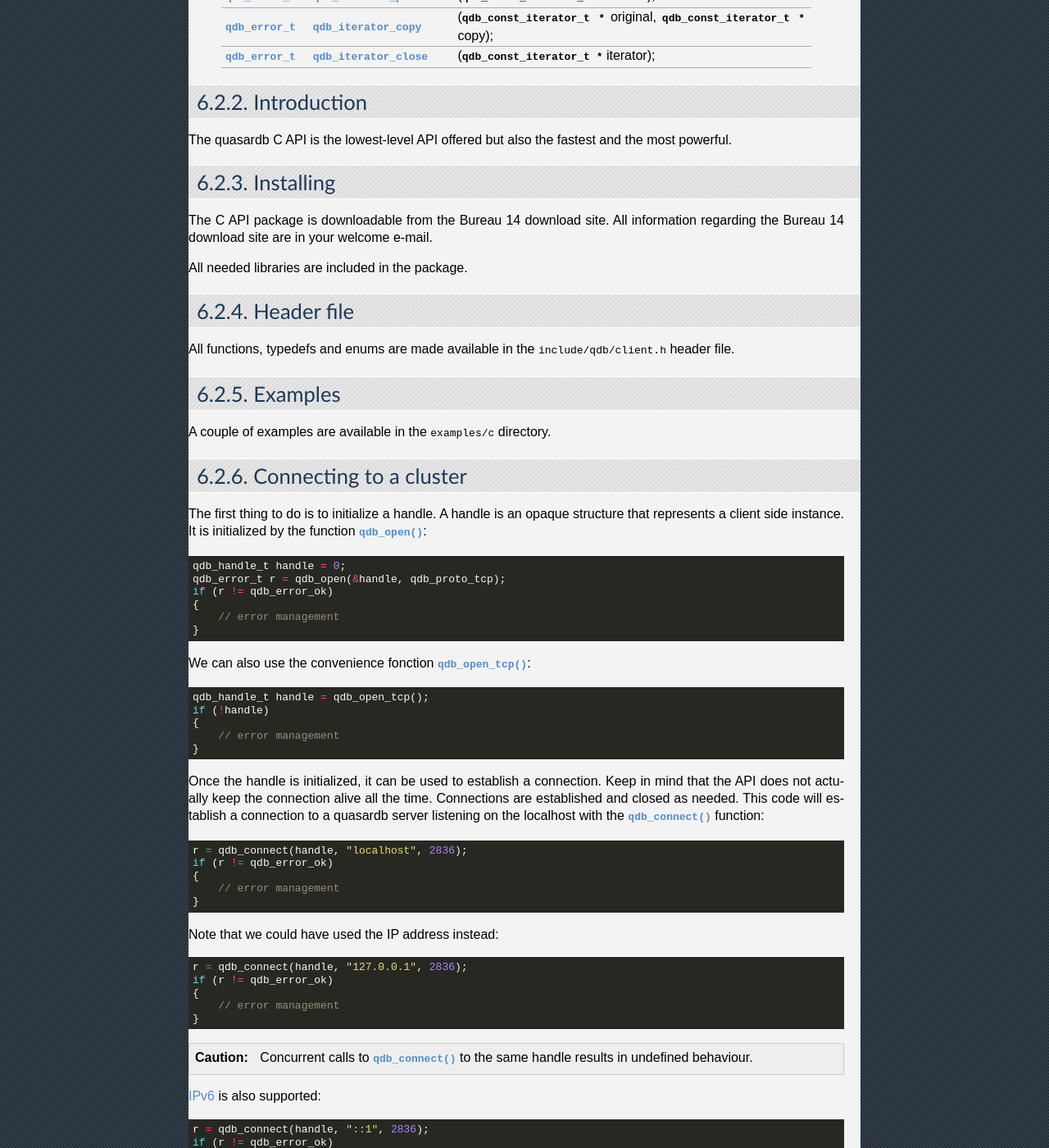
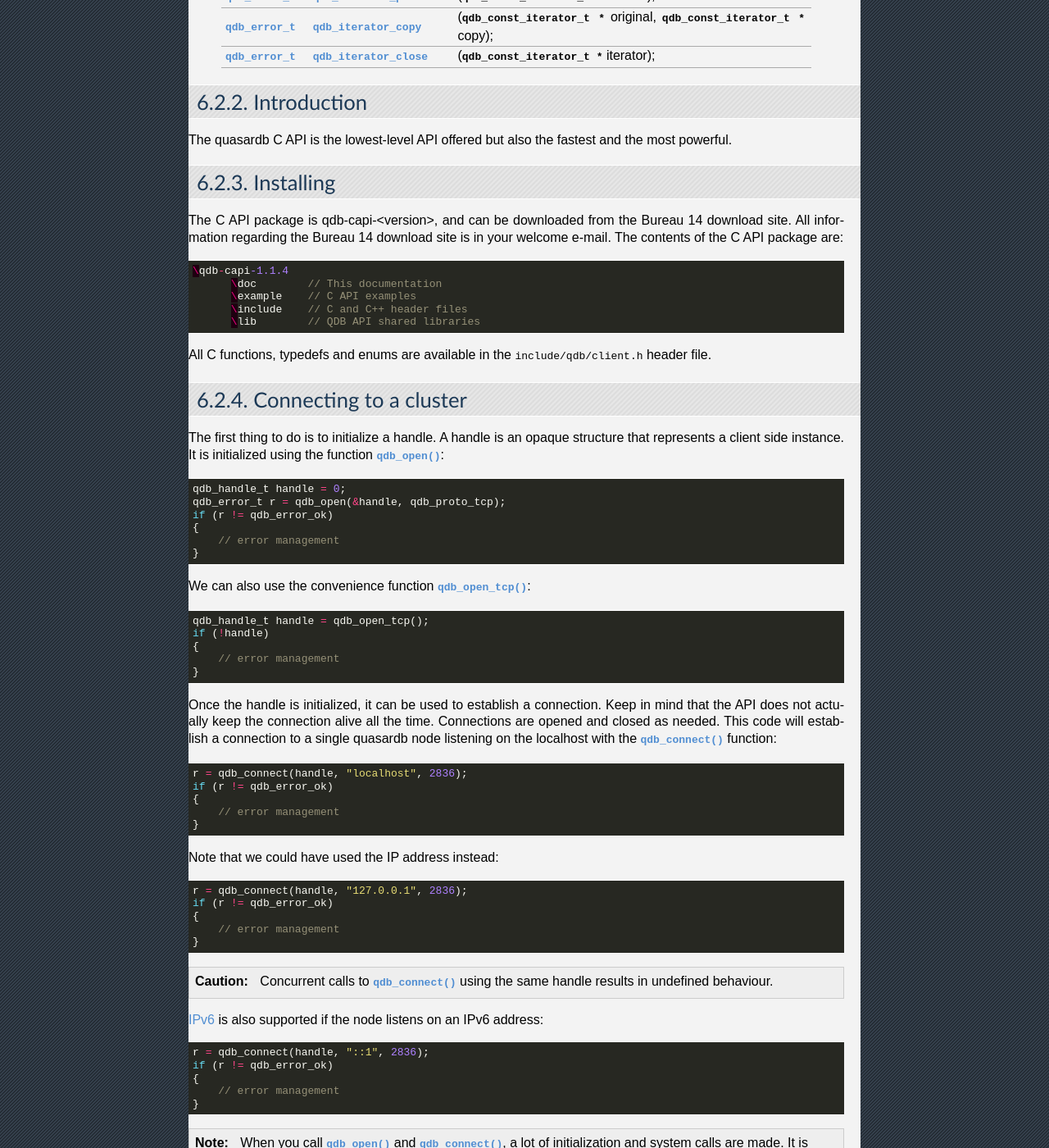
Before and after one commit to iltommi/qdb-documentation, a Sphinx documentation site: the page built from source/api/c.rst, in a window 1280 px wide and 1400 px high, scrolled down 1929 px. Shown: the whole window at 82% size. Built offline with Sphinx 7.4.7, drawn with Linux system fonts in a browser that asks for light colours; pages that are not in the unit, such as notebooks, are missing from menus; some of the changed text lies outside the part shown.

```diff
--- a/source/api/c.rst
+++ b/source/api/c.rst
@@ -70,26 +70,23 @@ The quasardb C API is the lowest-level API offered but also the fastest and the
 Installing
 --------------
 
-The C API package is downloadable from the Bureau 14 download site. All information regarding the Bureau 14 download site are in your welcome e-mail.
+The C API package is qdb-capi-<version>, and can be downloaded from the Bureau 14 download site. All information regarding the Bureau 14 download site is in your welcome e-mail. The contents of the C API package are::
 
-All needed libraries are included in the package.
+    \qdb-capi-1.1.4
+          \doc        // This documentation
+          \example    // C API examples
+          \include    // C and C++ header files
+          \lib        // QDB API shared libraries
 
-Header file
---------------
 
-All functions, typedefs and enums are made available in the ``include/qdb/client.h`` header file.
+All C functions, typedefs and enums are available in the ``include/qdb/client.h`` header file.
 
-Examples
---------------
-
-A couple of examples are available in the ``examples/c`` directory.
 
 Connecting to a cluster
 --------------------------
 
-The first thing to do is to initialize a handle.
-A handle is an opaque structure that represents a client side instance.
-It is initialized by the function :c:func:`qdb_open`: ::
+The first thing to do is to initialize a handle. A handle is an opaque structure that represents a client side instance.
+It is initialized using the function :c:func:`qdb_open`: ::
 
     qdb_handle_t handle = 0;
     qdb_error_t r = qdb_open(&handle, qdb_proto_tcp);
@@ -98,7 +95,7 @@ It is initialized by the function :c:func:`qdb_open`: ::
         // error management
     }
 
-We can also use the convenience fonction :c:func:`qdb_open_tcp`: ::
+We can also use the convenience function :c:func:`qdb_open_tcp`: ::
 
     qdb_handle_t handle = qdb_open_tcp();
     if (!handle)
@@ -106,7 +103,7 @@ We can also use the convenience fonction :c:func:`qdb_open_tcp`: ::
         // error management
     }
 
-Once the handle is initialized, it can be used to establish a connection. Keep in mind that the API does not actually keep the connection alive all the time. Connections are established and closed as needed. This code will establish a connection to a quasardb server listening on the localhost with the :c:func:`qdb_connect` function: ::
+Once the handle is initialized, it can be used to establish a connection. Keep in mind that the API does not actually keep the connection alive all the time. Connections are opened and closed as needed. This code will establish a connection to a single quasardb node listening on the localhost with the :c:func:`qdb_connect` function: ::
 
     r = qdb_connect(handle, "localhost", 2836);
     if (r != qdb_error_ok)
@@ -123,9 +120,9 @@ Note that we could have used the IP address instead: ::
     }
 
 .. caution::
-    Concurrent calls to :c:func:`qdb_connect` to the same handle results in undefined behaviour.
+    Concurrent calls to :c:func:`qdb_connect` using the same handle results in undefined behaviour.
 
-`IPv6 <http://en.wikipedia.org/wiki/IPv6>`_ is also supported: ::
+`IPv6 <http://en.wikipedia.org/wiki/IPv6>`_ is also supported if the node listens on an IPv6 address: ::
 
     r = qdb_connect(handle, "::1", 2836);
     if (r != qdb_error_ok)
@@ -133,10 +130,8 @@ Note that we could have used the IP address instead: ::
         // error management
     }
 
-Of course for the above to work the server needs to listen on an IPv6 address.
-
 .. note::
-    When you call :c:func:`qdb_open` and :c:func:`qdb_connect` a lot of initialization and system calls are made. It is therefore advised to reduce the calls to these functions to the strict minimum, ideally keeping the same handle alive for the lifetime of the program.
+    When you call :c:func:`qdb_open` and :c:func:`qdb_connect`, a lot of initialization and system calls are made. It is therefore advised to reduce the calls to these functions to the strict minimum, ideally keeping the same handle alive for the lifetime of the program.
 
 Connecting to multiple nodes within the same cluster
 ------------------------------------------------------
@@ -168,8 +163,7 @@ If the same address/port pair is present multiple times within the array, only t
 Adding entries
 -----------------
 
-Each entry is identified by an unique :term:`alias`. You pass the alias as a null-terminated string.
-The alias may contain arbitrary characters but it's probably more convenient to use printable characters only.
+Each entry is identified by an unique :term:`alias`. You pass the alias as a null-terminated string. The alias may contain arbitrary characters but it's probably more convenient to use printable characters only.
 
 The :term:`content` is a buffer containing arbitrary data. You need to specify the size of the content buffer. There is no built-in limit on the content's size; you just need to ensure you have enough free memory to allocate it at least once on the client side and on the server side.
 
@@ -341,7 +335,7 @@ The qdb_prefix_get function automatically allocates all required memory. This me
 Batch operations
 -----------------
 
-Batch operations can greatly increase performance when it is necessary to run many small operations. Using properly the batch operations requires initializing, running and freeing and array of operations.
+Batch operations can greatly increase performance when it is necessary to run many small operations. Using batch operations requires initializing, running and freeing an array of operations.
 
 The :c:func:`qdb_init_operations` ensures that the operations are properly reset before setting any value::
 
@@ -383,7 +377,7 @@ Note that the order in which operations run is undefined. Error management with
 
 The error field of each operation is updated to reflect its status. If it is not qdb_e_ok, an error occured.
 
-Let's imagine in our case we have an error, here is a possible error lookup code::
+Let's imagine the previous example returned an error. Here is some simple code for error detection::
 
     if (success_count != 3)
     {
@@ -400,13 +394,13 @@ What you must do when an error occurs is entirely dependent on your application.
 
 In our case, there have been three operations, two gets and one update. In the case of the update, we only care if the operation has been successful or not. But what about the gets? The content is available in the result field::
 
-    const char * entry1_content = op[0].result;
-    size_t entry1_size = op[0].result_size;
+    const char * entry1_content = ops[0].result;
+    size_t entry1_size = ops[0].result_size;
 
-    const char * entry2_content = op[1].result;
-    size_t entry2_size = op[1].result_size;
+    const char * entry2_content = ops[1].result;
+    size_t entry2_size = ops[1].result_size;
 
-The memory is API allocated and the caller must release it with a call to :c:func:`qdb_free_operations`. The call releases all buffers at once::
+Once you are finished with a series of batch operations, you must release the memory that the API allocated using :c:func:`qdb_free_operations`. The call releases all buffers at once::
 
     r = qdb_free_operations(ops, 3);
     if (r != qdb_error_ok)
@@ -448,7 +442,7 @@ Actual iteration is done with :c:func:`qdb_iterator_next` and :c:func:`qdb_itera
 Logging
 ----------
 
-It can be useful, for debugging and information purposes, to obtain all logs. The C API provides access to the internal log system through a callback which is called each time the API has to log something.
+It can be useful for debugging and information purposes to obtain all logs. The C API provides access to the internal log system through a callback which is called each time the API has to log something.
 
 .. warning::
     Improper usage of the logging API can seriously affect the performance and the reliability of the quasardb API. Make sure your logging callback is as simple as possible.
@@ -459,12 +453,12 @@ Logging is asynchronous, however buffers are flushed when :c:func:`qdb_close` is
 
 The callback profile is the following::
 
-     void qdb_log_callback(const char * log_level,
-                           const unsigned long * date,  // [years, months, day, hours, minute, seconds] (valid only in the context of the callback)
-                           unsigned long pid,           // process id
-                           unsigned long tid,           // thread id
+     void qdb_log_callback(const char * log_level,       // qdb log level
+                           const unsigned long * date,   // [years, months, day, hours, minute, seconds] (valid only in the context of the callback)
+                           unsigned long pid,            // process id
+                           unsigned long tid,            // thread id
                            const char * message_buffer,  // message buffer (valid only in the context of the callback)
-                           size_t message_size);        // message buffer size
+                           size_t message_size);         // message buffer size
 
 
 The parameters passed to the callback are:
@@ -478,12 +472,12 @@ The parameters passed to the callback are:
 
 Here is a callback example::
 
-     void my_log_callback(const char * log_level,
-                          const unsigned long * date,  // [years, months, day, hours, minute, seconds] (valid only in the context of the callback)
-                          unsigned long pid,           // process id
-                          unsigned long tid,           // thread id
+     void my_log_callback(const char * log_level,       // qdb log level
+                          const unsigned long * date,   // [years, months, day, hours, minute, seconds] (valid only in the context of the callback)
+                          unsigned long pid,            // process id
+                          unsigned long tid,            // thread id
                           const char * message_buffer,  // message buffer (valid only in the context of the callback)
-                          size_t message_size)
+                          size_t message_size)          // message buffer size
     {
         // will print to the console the log message, e.g.
         // 12/31/2013-23:12:01 debug: here is the message
@@ -1057,7 +1051,7 @@ Reference
 
 .. c:function:: qdb_error_t qdb_iterator_next(qdb_const_iterator_t * iterator)
 
-    Updates the iterator to point to the next available entry in the cluster. Iteration is unordered. If no other entry is available, the function will return qdb_e_alias_not_found.
+    Updates the iterator to point to the next available entry in the cluster. Although each entry is returned only once, the order in which entries are returned is undefined. If there is no following entry or it is otherwise unavailable, the function will return qdb_e_alias_not_found.
 
     The iterator must be initialized (see :c:func:`qdb_iterator_begin` and :c:func:`qdb_iterator_rbegin`).
 
@@ -1067,7 +1061,7 @@ Reference
 
 .. c:function:: qdb_error_t qdb_iterator_previous(qdb_const_iterator_t * iterator)
 
-    Updates the iterator to point to the previous available entry in the cluster. Iteration is unordered. If no other entry is available, the function will return qdb_e_alias_not_found.
+    Updates the iterator to point to the previous available entry in the cluster. Although each entry is returned only once, the order in which entries are returned is undefined. If there is no previous entry or it is otherwise unavailable, the function will return qdb_e_alias_not_found.
 
     The iterator must be initialized (see :c:func:`qdb_iterator_begin` and :c:func:`qdb_iterator_rbegin`).
 
```
